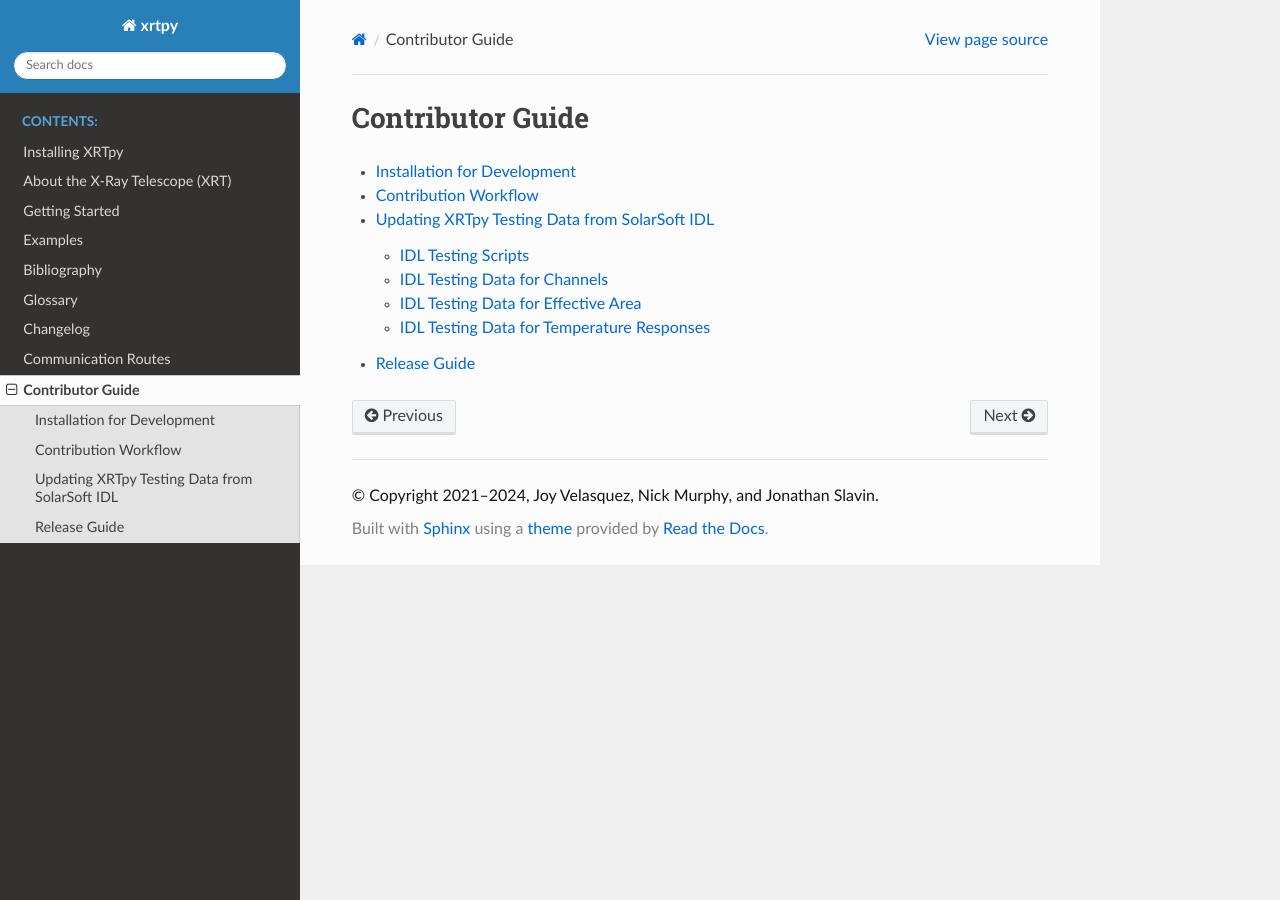
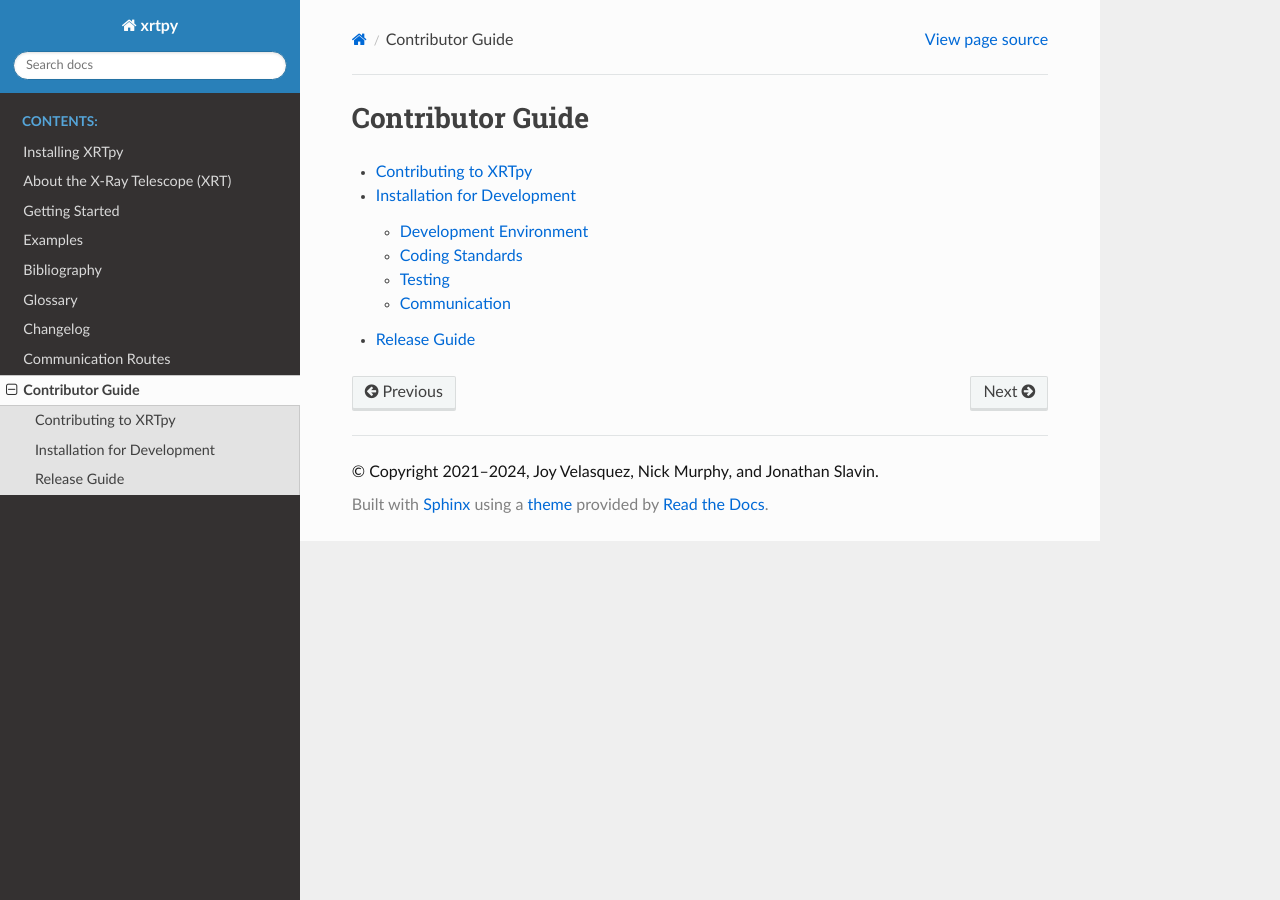
Before and after one commit to HinodeXRT/xrtpy, a Sphinx documentation site: the page built from docs/contributing/index.rst, in a window 1280 px wide. Built offline with Sphinx 7.4.7 and the Read the Docs theme 2.0.0, drawn with Linux system fonts in a browser that asks for light colours; pages that are not in the unit, such as notebooks, are missing from menus.

Commit message:
Updating contributing section (#248)
* Adding a contributing section

* Removing workflow.rst and adding contributing

* Adding section for  Reporting Issues

* Adding section for Submitting Pull Requests

* Adding a section for Improving Documentation

* Adding method to set up your development environment

* Fixing format

* Fixing method of text

* Updating text

* Adding list of methods to contribute

* Updating format to pass git doc test

* Updating format

* Updating format

* Finally updating

* Removed Development Environment

* Removed IDL papge, and changed format

* Updating name

* Adding correct name

* Correct file name

* Updating formating

* Fixed file name

* adding correct indentation

```diff
--- a/docs/contributing/index.rst
+++ b/docs/contributing/index.rst
@@ -7,7 +7,6 @@ Contributor Guide
 .. toctree::
    :maxdepth: 3
 
-   install_dev
-   workflow
-   data_from_idl
+   contributing
+   installation_for_development
    release_guide
--- a/docs/contributing/workflow.rst
+++ /dev/null
@@ -1,7 +0,0 @@
-.. _contribution workflow:
-
-*********************
-Contribution Workflow
-*********************
-
-This page has not yet been written.
--- a/docs/feedback_communication.rst
+++ b/docs/feedback_communication.rst
@@ -17,6 +17,10 @@ Bug Encounters
 ==============
 In the event that you come across a direct XRTpy error, flaw, or unexpected operation, please report it to us directly via `email`_ or by creating a `GitHub-issue`_.
 
+Contributing
+============
+We welcome contributions from the community! For detailed guidelines on how to contribute, please see our `Contributing Guide` page section `Contributing to XRTpy` .
+
 
 .. _xrtpy@cfa.harvard.edu: xrtpy@cfa.harvard.edu
 .. _email: xrtpy@cfa.harvard.edu
```
Also changed, not shown: docs/contributing/contributing.rst (added, +25 -0 lines), docs/contributing/data_from_idl.rst (deleted, +0 -41 lines), docs/contributing/install_dev.rst (deleted, +0 -7 lines), docs/contributing/installation_for_development.rst (added, +43 -0 lines).
